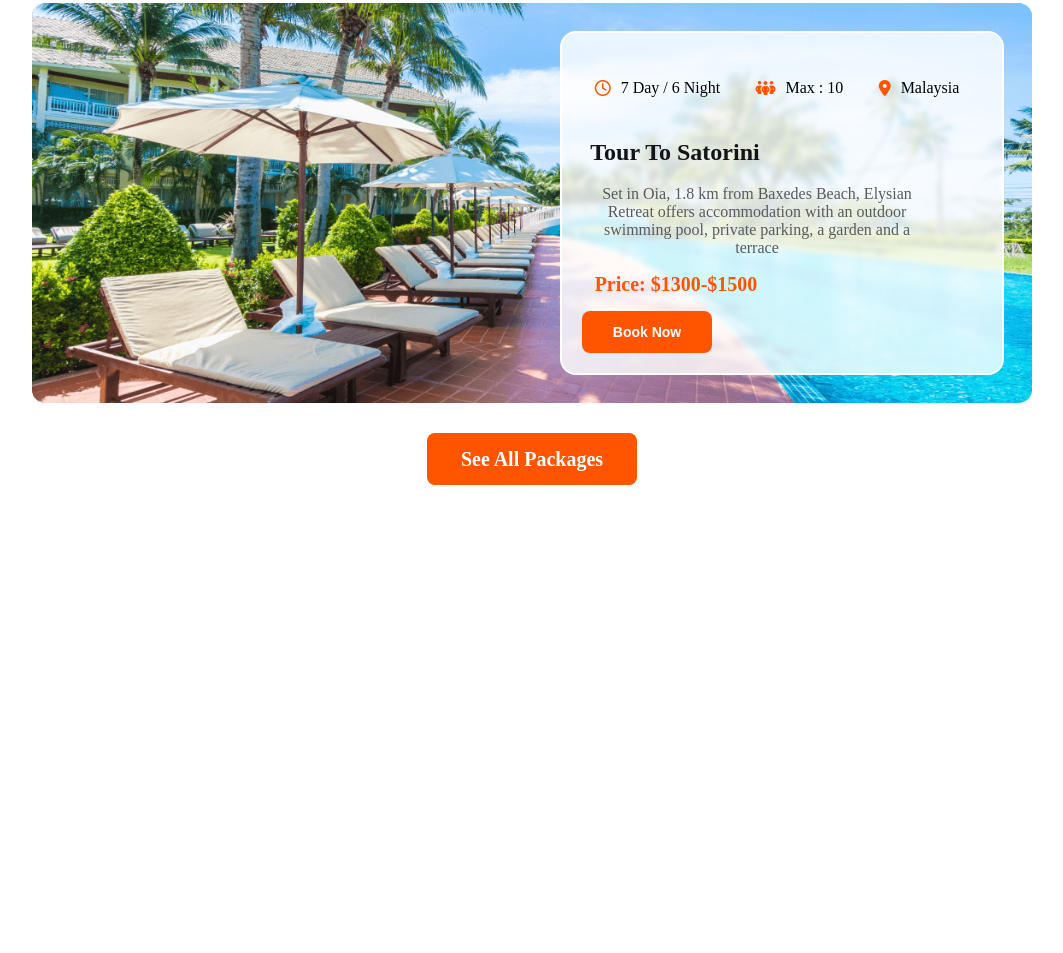
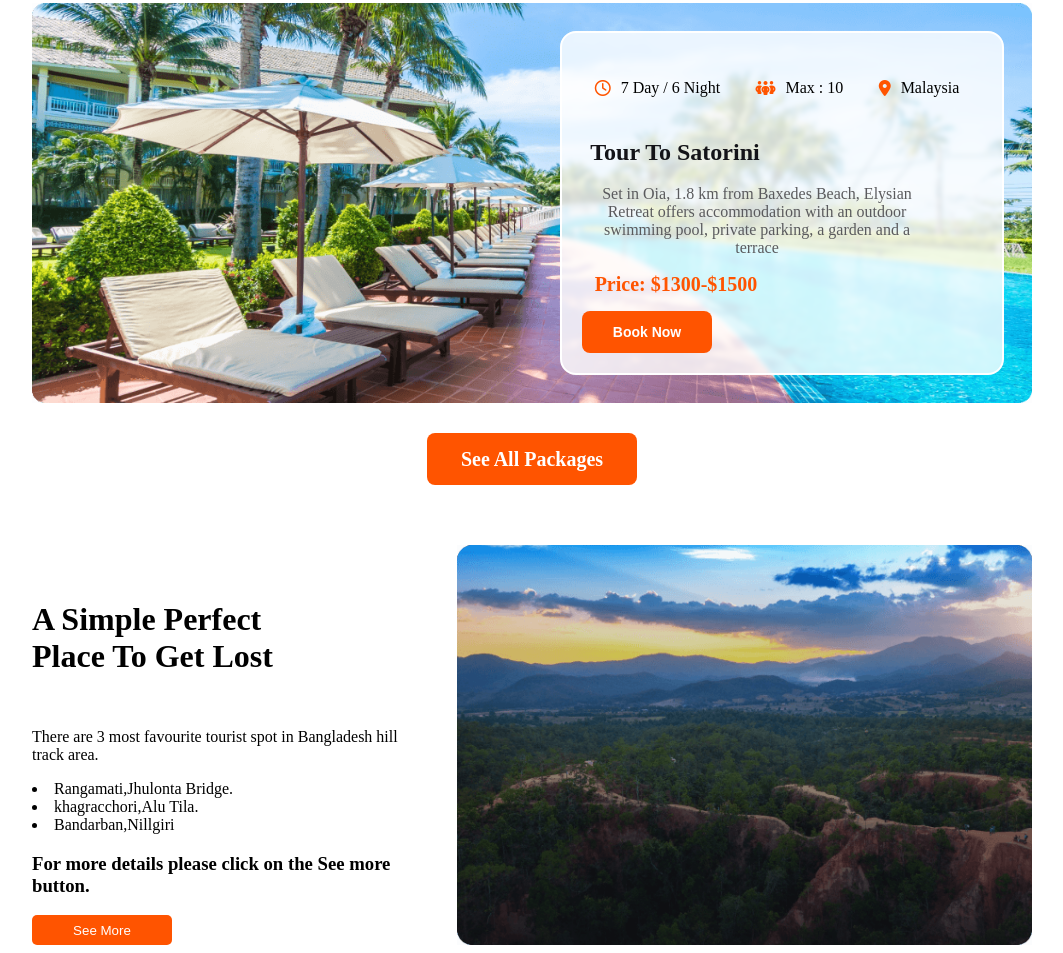
Before and after one commit to jabir6k/Country-Travel-repo, a plain HTML site: page index.html in a window 1280 px wide. Shown: the part 3869-4822 px from the top of the page, without its empty margins (108-1171 px from the left). Before the commit the page ends 4362 px from the top, so only its background shows below. Drawn offline with Linux system fonts and the light colour scheme.

Commit message:
added perfect place styles

```diff
--- a/index.html
+++ b/index.html
@@ -243,6 +243,26 @@
 
          <button class="see-all-pacages"> See All Packages</button>
 
+         <div class="perfect-place">
+          <div class="Tours-Details">
+            <h1>A Simple Perfect Place To Get Lost</h1>
+            <p>
+              There are 3 most favourite tourist spot in Bangladesh hill track area.
+              </p>
+              <li>Rangamati,Jhulonta Bridge.</li>
+              <li>khagracchori,Alu Tila.</li>
+              <li>Bandarban,Nillgiri</li>
+
+            <h3>
+                For more details please click on the See more button.
+            </h3>
+            <button class="btn">See More</button>
+
+         </div>
+         <img src="./B9A2-Hero-Travel-main/Images/Group 40089.png" alt="">
+        </div>
+         </div>
+
     </main>
     <footer></footer>
 </body>
--- a/styles/style.css
+++ b/styles/style.css
@@ -962,3 +962,48 @@ height: 25px;
     margin: 0 auto;
     margin-top: 30px;
  }
+
+
+ .perfect-place{
+    width: 1000px;
+    height: 400px;
+    /* border: 2px solid grey; */
+    display: flex;
+    margin: 0 auto;
+    margin-top: 60px;
+
+
+ }
+ .tours-container img{
+     width: 400px;
+     height: 400px;
+
+ }
+ .Tours-Details{
+     max-width:500px ;
+    width: 400px;
+    height: 400px;
+    display: flex;
+    flex-direction: column;
+    align-items: flex-start;
+    justify-content: left;
+   margin-right: auto;
+
+ }
+
+
+ .Tours-Details h1{
+     width: 300px;
+     height: 50px;
+     padding-bottom: 5px ;
+     margin: auto 0px;
+ }
+
+ .Tours-Details .btn{
+    background-color:#FF5400;
+    color: #FFF;
+    border: none;
+    border-radius: 5px;
+    width: 140px;
+    height: 30px;
+ }
```
